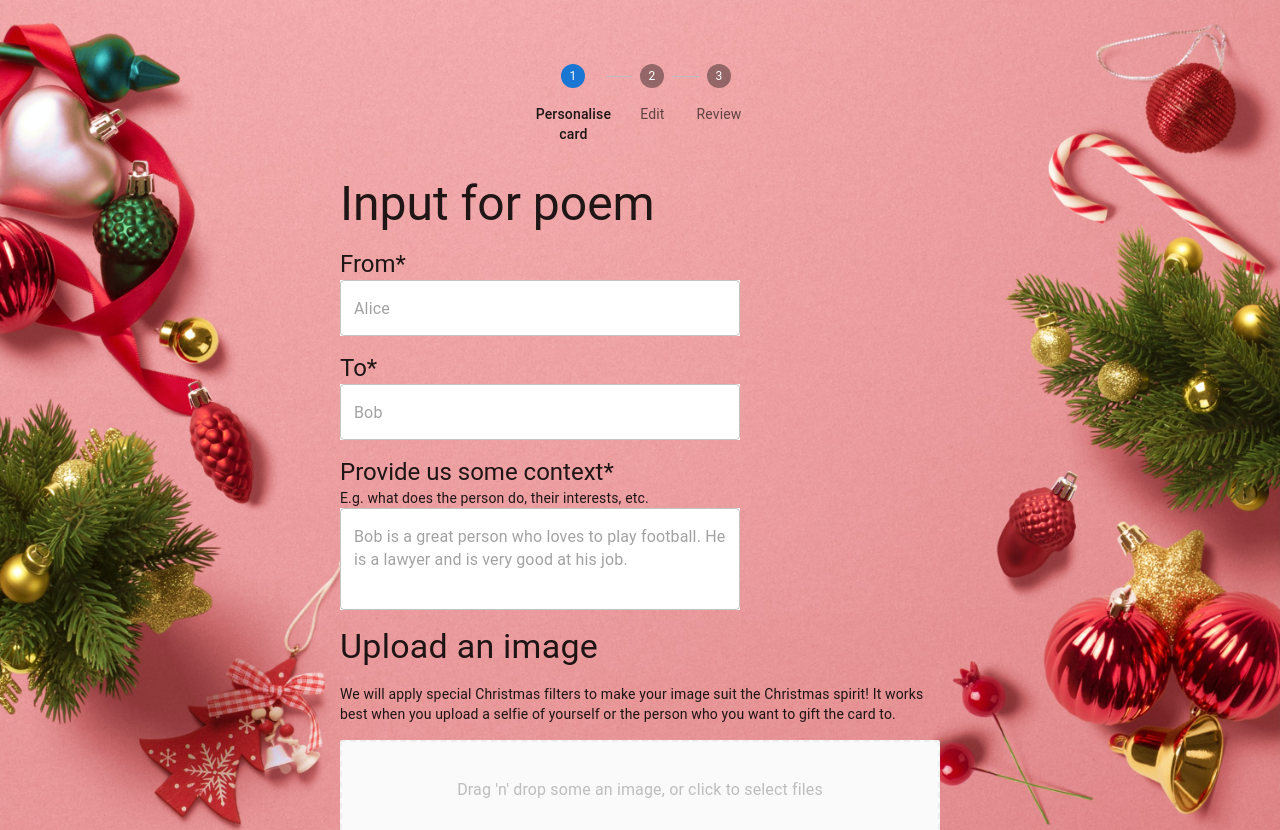
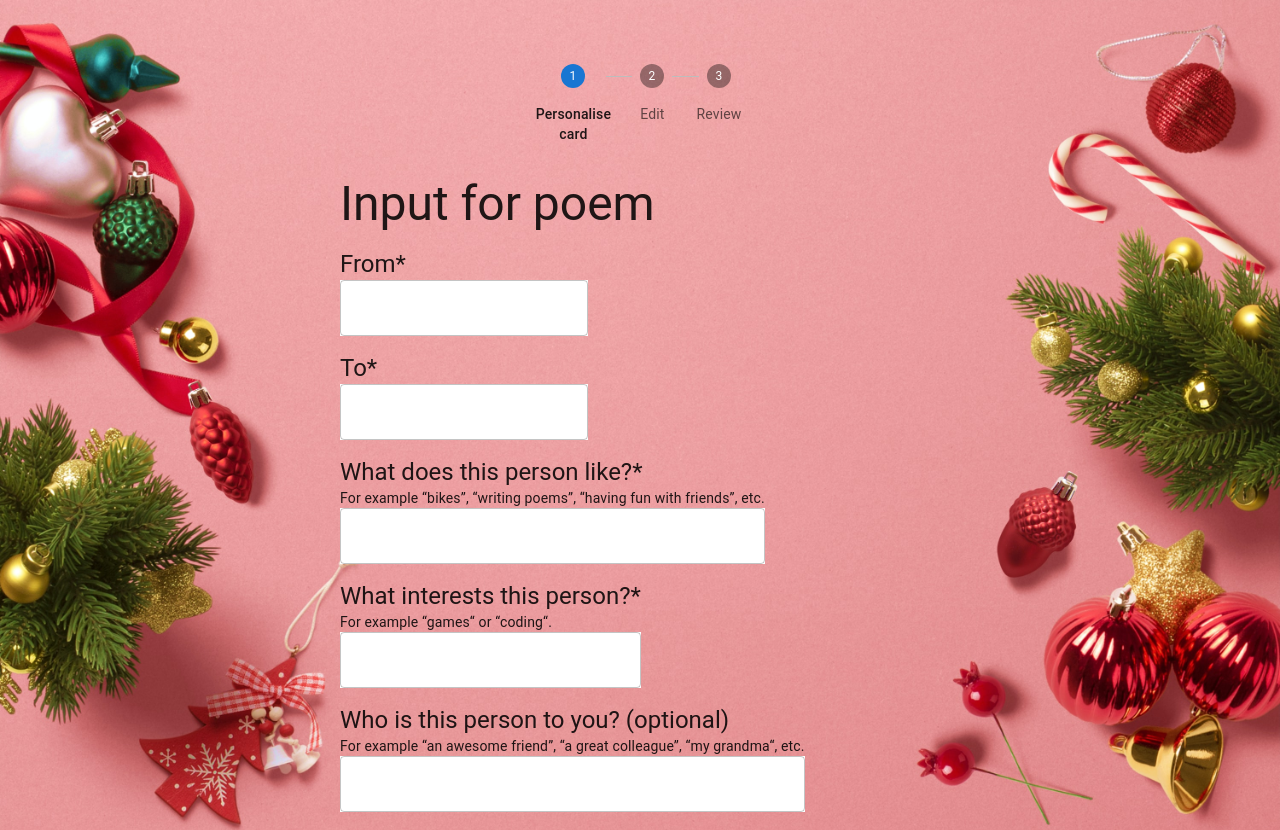
Before and after one commit to r-AI-ndeers/raindeer, a React (Create React App) app in the folder frontend/: page /create in a window 1280 px wide. Shown: the top 830 px of the page. Built offline with nearby package versions, Linux system fonts and the light colour scheme.

Commit message:
Fixing BE and FE flow for generating poem

```diff
--- /dev/null
+++ b/frontend/src/consts.ts
@@ -0,0 +1,4 @@
+
+
+// FIXME: do this through env variable
+export const BACKEND_URL = "http://127.0.0.1:8000"
--- a/frontend/src/pages/CreateCard/CreateCard.tsx
+++ b/frontend/src/pages/CreateCard/CreateCard.tsx
@@ -7,25 +7,28 @@ import {CardStepper, CreationStage} from "../../components/Stepper";
 import {PoemEditForm} from "./PoemEditForm";
 import {PoemInputForm} from "./PoemInputForm";
 import {Preview, ViewProps} from "./Preview";
-import {ImageUpload} from "./ImageUpload";
 import {ImageBackgroundLayout} from "../../components/Layout";
 
+interface GeneratedPoem {
+    style: string;
+    poem: string;
+}
+
 export interface GeneratedData {
-    poem: string;
+    results: GeneratedPoem[];
 }
 
 export function CreateCard() {
     // TODO: do everything through a reducer here
     const [activeStep, setActiveStep] = React.useState<CreationStage>("input");
-    const [generatedData, setGeneratedData] = React.useState<GeneratedData>({poem: ""});
+    const [generatedData, setGeneratedData] = React.useState<GeneratedData>({results: []});
     const [viewData, setViewData] = React.useState<ViewProps>({poem: "", from: ""});
 
     return (
         <div>
             <CssBaseline/>
             <ImageBackgroundLayout>
-                <Box maxWidth={"800px"} display={"flex"} flexDirection={"column"}
-                     alignItems={"center"} gap={"32px"}>
+                <Box maxWidth={"1024px"} display={"flex"} flexDirection={"column"} alignItems={"center"} gap={"32px"}>
                     <CardStepper activeStep={activeStep}/>
                     {activeStep === "input" &&
                         <PoemInputForm
--- a/frontend/src/pages/CreateCard/ImageUpload.tsx
+++ b/frontend/src/pages/CreateCard/ImageUpload.tsx
@@ -1,4 +1,4 @@
-import {Box, Button, IconButton, Typography} from "@mui/material";
+import {Box, IconButton, Typography} from "@mui/material";
 import React, {useMemo} from "react";
 import {useDropzone} from 'react-dropzone';
 import {Replay} from "@mui/icons-material";
@@ -70,7 +70,7 @@ export function ImageUpload({}: ImageUploadProps) {
 
     return (
         <Box display={"flex"} flexDirection={"column"} gap={"16px"}>
-            <Typography variant={"h4"}>Upload an image</Typography>
+            <Typography variant={"h4"}>Upload a selfie</Typography>
             <Typography variant={"body2"}>We will apply special Christmas filters to
                 make your image suit the Christmas spirit! It works best when you upload
                 a selfie of yourself or the person who you want to gift the card
--- a/frontend/src/pages/CreateCard/PoemEditForm.tsx
+++ b/frontend/src/pages/CreateCard/PoemEditForm.tsx
@@ -1,7 +1,7 @@
 import React from "react";
 import {CreationStage} from "../../components/Stepper";
 import {Controller, useForm} from "react-hook-form";
-import {Box, Button, TextField, Typography} from "@mui/material";
+import {Box, Button, TextField, ToggleButton, ToggleButtonGroup, Typography} from "@mui/material";
 import {GeneratedData} from "./CreateCard";
 import {ViewProps} from "./Preview";
 
@@ -15,12 +15,30 @@ interface EditDataProps {
     selectedPoem: string;
 }
 
-export function PoemEditForm({generatedData, setActiveStep, setViewData}: PoemEditFormProps) {
-    const {control, handleSubmit} = useForm<EditDataProps>({
+export function PoemEditForm({
+    generatedData,
+    setActiveStep,
+    setViewData
+}: PoemEditFormProps) {
+    const {control, handleSubmit, setValue} = useForm<EditDataProps>({
         defaultValues: {
-            selectedPoem: generatedData.poem,
+            selectedPoem: generatedData.results[0].poem,
         }
     });
+
+    const [selectedStyle, setSelectedStyle] = React.useState<string>(generatedData.results[0].style);
+
+    const handleChange = (
+        event: React.MouseEvent<HTMLElement>,
+        newStyle: string,
+    ) => {
+        setSelectedStyle(newStyle);
+        const newPoem = generatedData.results.find((result) => result.style === newStyle)?.poem
+        if (newPoem) {
+            setValue("selectedPoem", newPoem);
+        }
+    };
+
 
     const onSubmit = handleSubmit(async (data) => {
         setViewData(prevState => ({
@@ -33,7 +51,19 @@ export function PoemEditForm({generatedData, setActiveStep, setViewData}: PoemEd
     return (
         <form onSubmit={onSubmit}>
             <Box width={"400px"} display={"flex"} flexDirection={"column"} gap={"16px"}>
-                <Typography variant={"h5"}>Edit your poem</Typography>
+                <Typography variant={"h4"}>Edit your poem</Typography>
+                <Typography variant={"h5"}>Select style</Typography>
+                <ToggleButtonGroup
+                    color="primary"
+                    value={selectedStyle}
+                    exclusive
+                    onChange={handleChange}
+                    aria-label="Platform"
+                >
+                    {generatedData.results.map((result, index) => (
+                            <ToggleButton value={result.style}>{result.style}</ToggleButton>
+                    ))}
+                </ToggleButtonGroup>
                 <Controller
                     name={"selectedPoem"}
                     control={control}
@@ -52,9 +82,6 @@ export function PoemEditForm({generatedData, setActiveStep, setViewData}: PoemEd
                     type={"submit"}
                     size={"large"}
                     style={{backgroundColor: "#2E7D32"}}
-                    onClick={() => {
-                        setActiveStep("edit")
-                    }}
                 >
                     Preview
                 </Button>
--- a/frontend/src/pages/CreateCard/PoemInputForm.tsx
+++ b/frontend/src/pages/CreateCard/PoemInputForm.tsx
@@ -10,13 +10,17 @@ import {
 import React from "react";
 import {CreationStage} from "../../components/Stepper";
 import {GeneratedData} from "./CreateCard";
-import { ViewProps} from "./Preview";
-import { ImageUpload } from "./ImageUpload";
+import {ViewProps} from "./Preview";
+import {ImageUpload} from "./ImageUpload";
+import {BACKEND_URL} from "../../consts";
 
 interface UserInput {
     recipientName: string;
     senderName: string;
-    context: string;
+    likes: string;
+    interests: string;
+    person: string;
+    fact: string;
 }
 
 type InputTextFieldProps = {
@@ -25,6 +29,7 @@ type InputTextFieldProps = {
     field: keyof UserInput;
     formFieldError?: FieldError;
     subtitle?: string;
+    isRequired?: boolean;
 } & BaseTextFieldProps;
 
 function InputTextField({
@@ -33,18 +38,20 @@ function InputTextField({
                             subtitle,
                             control,
                             formFieldError,
+                            isRequired = false,
                             ...textFieldProps
                         }: InputTextFieldProps) {
 
     return (
-        <Box width={"400px"}>
+        <Box display={"flex"}>
             <Stack direction={"column"}>
-                <Typography variant={"h5"}>{title}*</Typography>
+                <Typography
+                    variant={"h5"}>{title}{isRequired ? "*" : " (optional)"}</Typography>
                 <Typography variant={"body2"}>{subtitle}</Typography>
                 <Controller
                     name={field}
                     control={control}
-                    rules={{required: true}}
+                    rules={{required: isRequired}}
                     render={({field}) =>
                         <TextField
                             {...field}
@@ -67,35 +74,61 @@ interface PoemInputFormProps {
     setViewData: React.Dispatch<React.SetStateAction<ViewProps>>;
 }
 
-const generateMaterials = async (userInput: UserInput): Promise<GeneratedData> => {
-    // FIXME: remove wait for 5 seconds
-    await new Promise(resolve => setTimeout(resolve, 1000));
-    return {poem: "Poem poem bla bla"}
-
-    // return fetch("/api/generate", {
-    //     method: "POST",
-    //     body: JSON.stringify(userInput),
-    // }).then(response => response.json()).then(data => {
-    //     return {
-    //         poem: "Poem poem bla bla"
-    //     }
-    // });
+interface GenerateEndpointResponse {
+    results: { style: string; poem: string; }[];
 }
 
-export function PoemInputForm({setActiveStep, setGeneratedData, setViewData}: PoemInputFormProps) {
+interface GenerateEndpointRequest {
+    receiver: string,
+    likes: string,
+    interests: string,
+    verseCount: number,
+    person: string,
+    fact: string,
+}
+
+function userInputToGenerateRequest(userInput: UserInput): GenerateEndpointRequest {
+    return {
+        receiver: userInput.recipientName,
+        likes: userInput.likes,
+        interests: userInput.interests,
+        // Verse count is just hardcoded to 3 for now
+        verseCount: 3,
+        person: userInput.person,
+        fact: userInput.fact,
+    }
+}
+
+const generateMaterials = async (userInput: UserInput): Promise<GeneratedData> => {
+    return fetch(`${BACKEND_URL}/generate/poem`, {
+        method: "POST",
+        headers: {
+            "Content-type": "application/json"
+        },
+        body: JSON.stringify(userInputToGenerateRequest(userInput)),
+    }).then(response => response.json()).then((data: GenerateEndpointResponse) => {
+        return data
+    });
+}
+
+export function PoemInputForm({
+                                  setActiveStep,
+                                  setGeneratedData,
+                                  setViewData
+                              }: PoemInputFormProps) {
     const {control, handleSubmit, formState: {errors}} = useForm<UserInput>();
-    const [isLoading, setIsLoading] = React.useState(false);
+    // const [isLoading, setIsLoading] = React.useState(false);
+    // eslint-disable-next-line @typescript-eslint/no-redeclare
+    const isLoading = false
 
     const onSubmit = handleSubmit(async (data) => {
-        setIsLoading(true);
+        // setIsLoading(true);
         const generatedMaterials = await generateMaterials(data);
         if (generatedMaterials) {
-            setGeneratedData({
-                poem: generatedMaterials.poem
-            });
+            setGeneratedData(generatedMaterials);
         }
         setViewData((prevState) => ({...prevState, from: data.senderName}))
-        setIsLoading(false);
+        // setIsLoading(false);
         setActiveStep("edit")
     });
 
@@ -107,27 +140,47 @@ export function PoemInputForm({setActiveStep, setGeneratedData, setViewData}: Po
                     title={"From"}
                     field={"senderName"}
                     control={control}
+                    isRequired
                     formFieldError={errors.senderName}
-                    placeholder={"Alice"}
                 />
                 <InputTextField
                     title={"To"}
+                    isRequired
                     field={"recipientName"}
                     control={control}
                     formFieldError={errors.recipientName}
-                    placeholder={"Bob"}
                 />
                 <InputTextField
-                    title={"Provide us some context"}
-                    subtitle={"E.g. what does the person do, their interests, etc."}
-                    field={"context"}
+                    title={"What does this person like?"}
+                    subtitle={"For example “bikes”, “writing poems”, “having fun with friends”, etc."}
+                    field={"likes"}
+                    isRequired
                     control={control}
-                    multiline={true}
-                    formFieldError={errors.context}
-                    placeholder={"Bob is a great person who loves to play football. He is a lawyer and is very good at his job."}
-                    rows={"3"}
+                    formFieldError={errors.likes}
                 />
-                <ImageUpload />
+                <InputTextField
+                    title={"What interests this person?"}
+                    subtitle={"For example “games“ or “coding“."}
+                    field={"interests"}
+                    isRequired
+                    control={control}
+                    formFieldError={errors.interests}
+                />
+                <InputTextField
+                    title={"Who is this person to you?"}
+                    subtitle={"For example “an awesome friend”, “a great colleague”, “my grandma“, etc."}
+                    field={"person"}
+                    control={control}
+                    formFieldError={errors.person}
+                />
+                <InputTextField
+                    title={"Tell us a random fact about this person"}
+                    subtitle={"For example “recently moved, “loves and hates her PhD“, etc."}
+                    field={"fact"}
+                    control={control}
+                    formFieldError={errors.fact}
+                />
+                <ImageUpload/>
                 <Button
                     disabled={isLoading}
                     variant={"contained"}
```
Also changed, not shown: 1 other file (tests, documents, lock files or other folders). Lines whose indentation alone changed are shown as unchanged.
